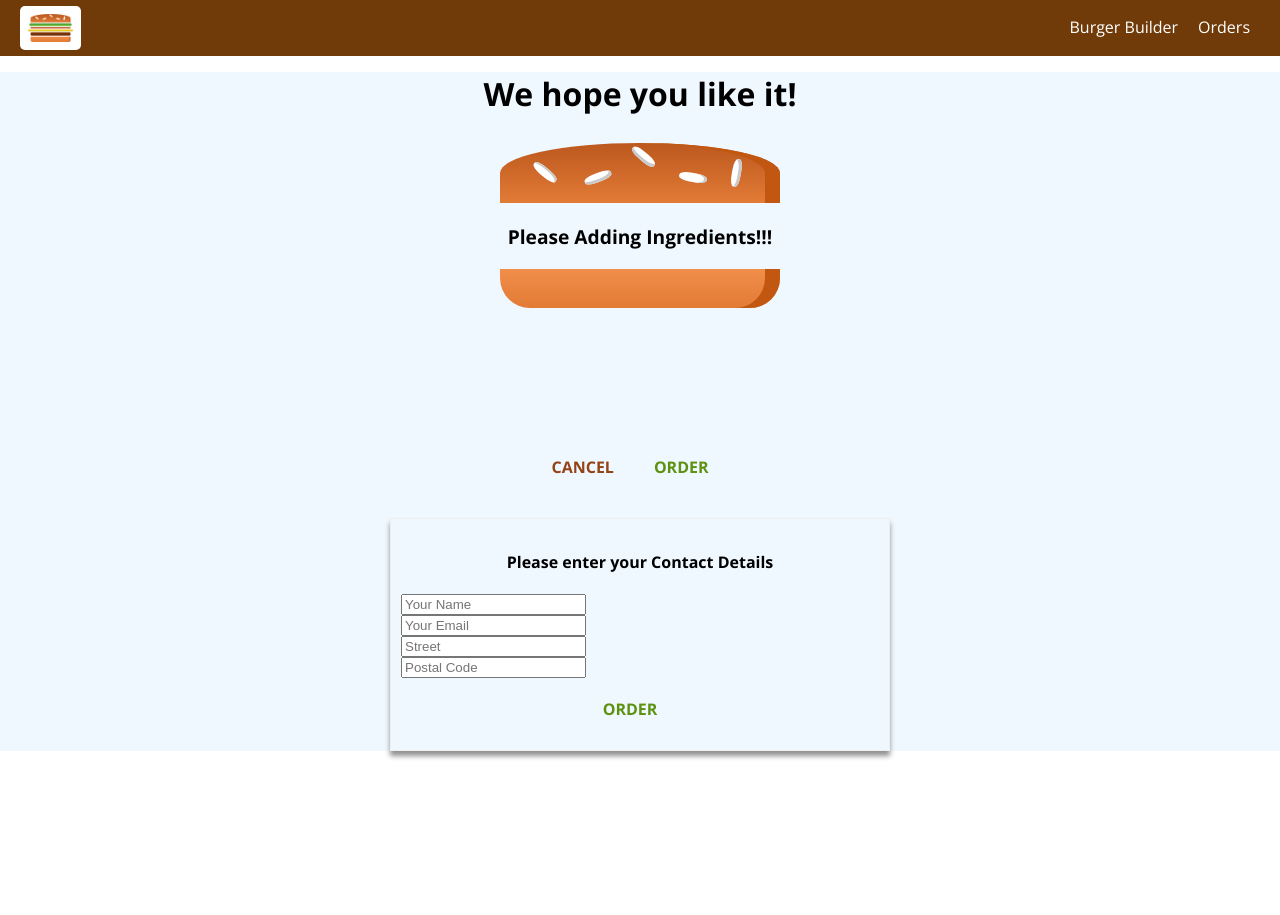
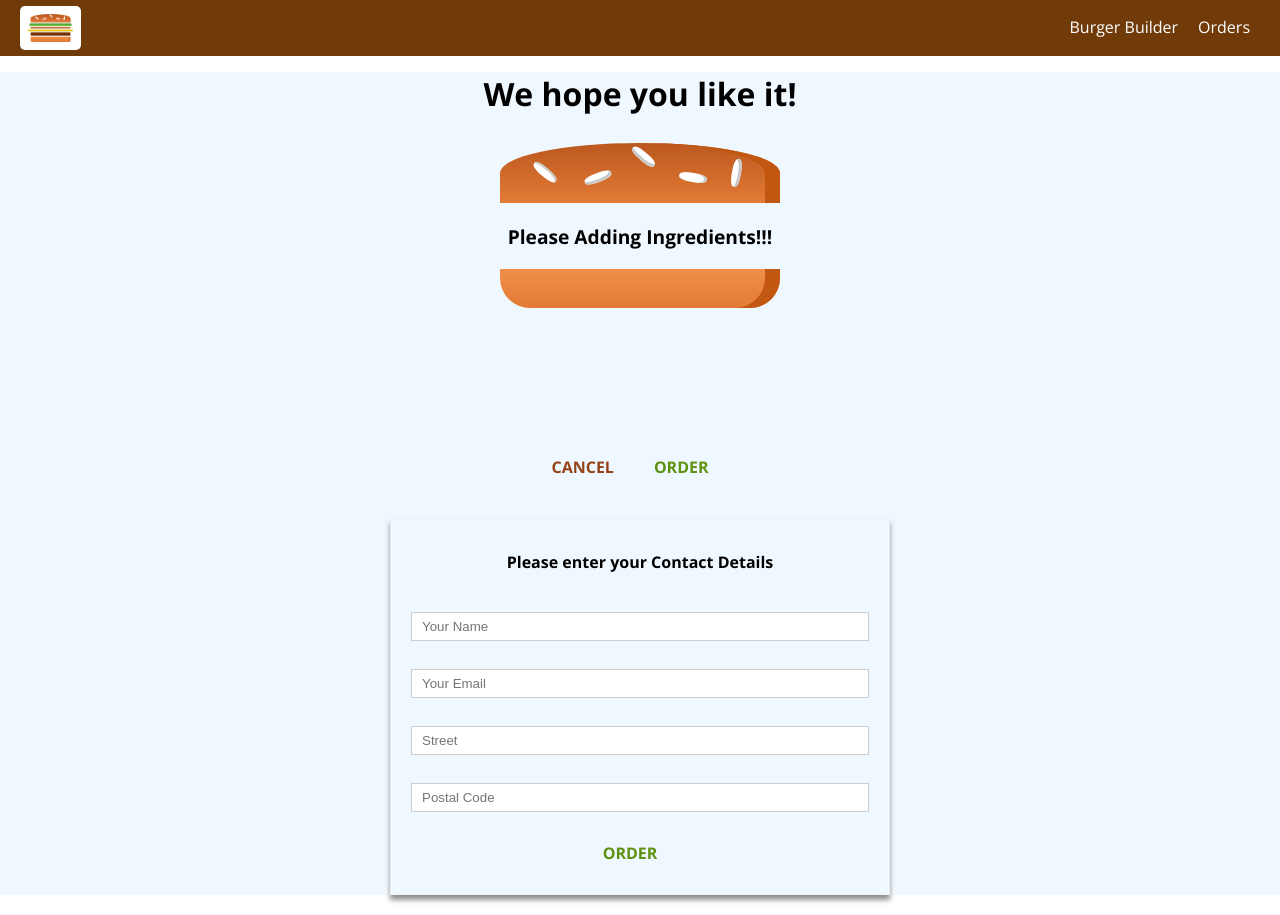
Before and after one commit to SOURAV-ROY/burger-builder, a React app: page /checkout/contact-data in a window 1280 px wide. Before the commit the page ends 800 px from the top, so only its background shows below. Built offline with nearby package versions, Linux system fonts and the light colour scheme.

Commit message:
Creating a Custom Dynamic Input Component

```diff
--- a/src/components/Order/Order.css
+++ b/src/components/Order/Order.css
@@ -12,7 +12,7 @@
     text-transform: capitalize;
     display: inline-block;
     margin: 0 8px;
-    border: 1px solid #CCCCCC;
+    border: 1px solid #cc6804;
     padding: 5px;
     border-radius: 10px;
 }
--- /dev/null
+++ b/src/components/UI/Input/Input.css
@@ -0,0 +1,26 @@
+.Input{
+    width: 100%;
+    padding: 10px;
+    box-sizing: border-box;
+
+}
+
+.Label{
+    font-weight: bold;
+    display: block;
+    margin-bottom: 8px;
+}
+
+.InputElement{
+    outline: none;
+    border: 1px solid #CCCCCC;
+    background-color: white;
+    padding: 6px 10px;
+    display: block;
+    width: 100%;
+    box-sizing: border-box;
+}
+.InputElement:focus{
+    outline: none;
+    background-color: #e8cea0;
+}
--- /dev/null
+++ b/src/components/UI/Input/Input.js
@@ -0,0 +1,28 @@
+import React from 'react';
+import classes from './Input.css';
+
+const input = (props) => {
+
+    let inputElement = null;
+
+    switch (props.inputtype) {
+        case ('input'):
+            inputElement = <input className={classes.InputElement} {...props}/>;
+            break;
+        case ('textarea'):
+            inputElement = <textarea className={classes.InputElement} {...props}/>;
+            break;
+        default:
+            inputElement = <input className={classes.InputElement} {...props}/>
+    }
+
+    return (
+        <div className={classes.Input}>
+            <label className={classes.Label}>{props.label}</label>
+            {inputElement}
+        </div>
+    );
+
+};
+
+export default input;
--- a/src/containers/BurgerBuilder/BurgerBuilder.js
+++ b/src/containers/BurgerBuilder/BurgerBuilder.js
@@ -106,7 +106,9 @@
         for (let i in this.state.ingredients) {
             queryParams.push(encodeURIComponent(i) + '=' + encodeURIComponent(this.state.ingredients[i]));
         }
+
         queryParams.push('price=' + this.state.totalPrice);
+
         const queryString = queryParams.join('&');
         this.props.history.push({
             pathname: '/checkout',
--- a/src/containers/Checkout/ContactData/ContactData.js
+++ b/src/containers/Checkout/ContactData/ContactData.js
@@ -3,6 +3,7 @@
 import Spinner from '../../../components/UI/Spinner/Spinner';
 import classes from './ContactData.css';
 import axios from '../../../axios-orders';
+import Input from '../../../components/UI/Input/Input';
 
 class ContactData extends Component {
     state = {
@@ -52,10 +53,11 @@
     render () {
         let form = (
             <form>
-                <input className={classes.Input} type="text" name="name" placeholder="Your Name"/>
-                <input className={classes.Input} type="email" name="email" placeholder="Your Email"/>
-                <input className={classes.Input} type="text" name="street" placeholder="Street"/>
-                <input className={classes.Input} type="text" name="postal" placeholder="Postal Code"/>
+                <Input inputtype="input" type="text" name="name" placeholder="Your Name"/>
+                <Input inputtype="input" type="email" name="email" placeholder="Your Email"/>
+                <Input inputtype="input" type="text" name="street" placeholder="Street"/>
+                <Input inputtype="input" type="text" name="postal" placeholder="Postal Code"/>
+
                 <Button btnType="Success" clicked={this.orderHandler}>ORDER</Button>
             </form>
         );
--- a/src/containers/Orders/Orders.js
+++ b/src/containers/Orders/Orders.js
@@ -40,6 +40,7 @@
                            price={order.price}
                     />
                 ))}
+
                 {/*<Order/>*/}
                 {/*<Order/>*/}
 
```
Also changed, not shown: src/components/Order/Order.js (+0 -7 lines), 1 other file (tests, documents, lock files or other folders).
